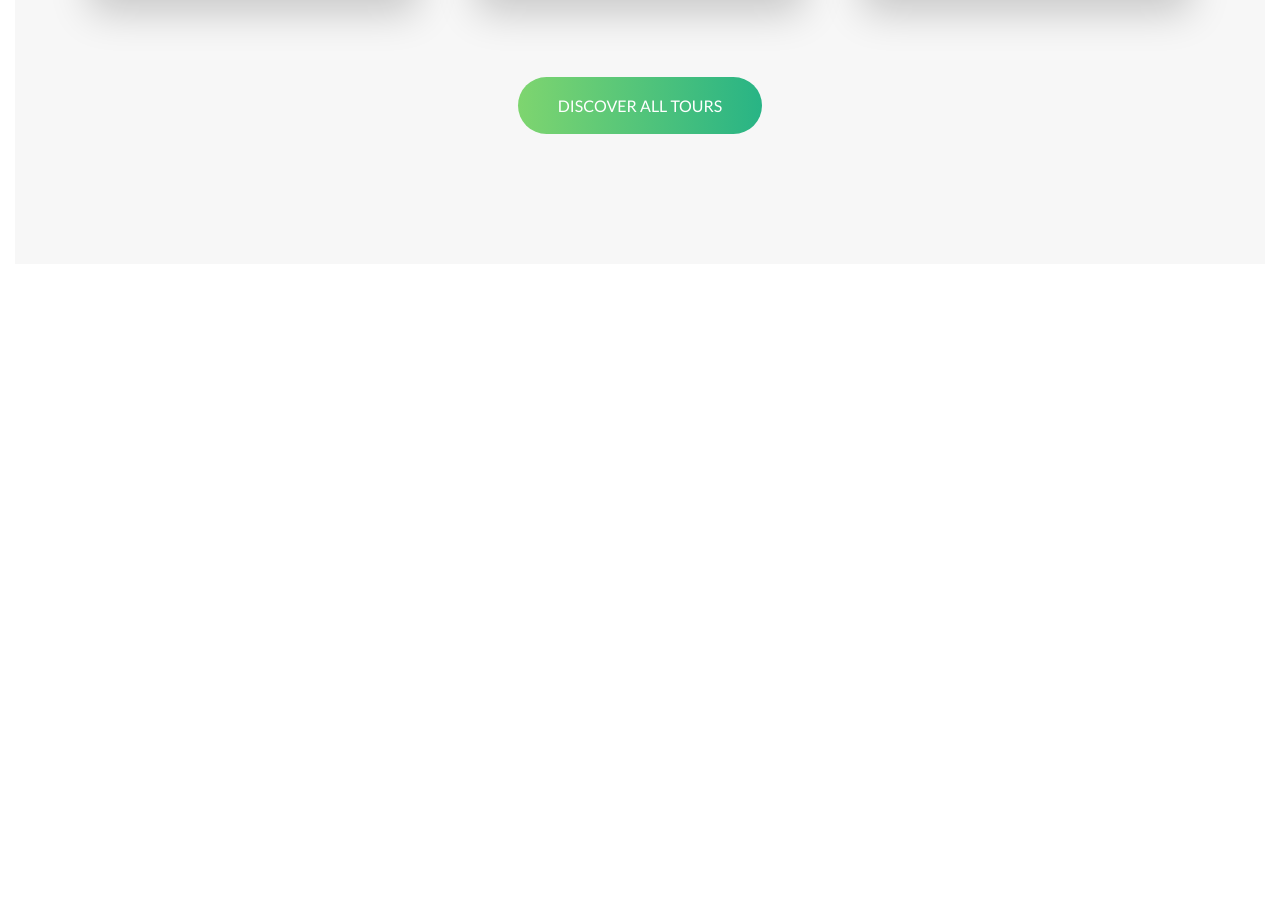
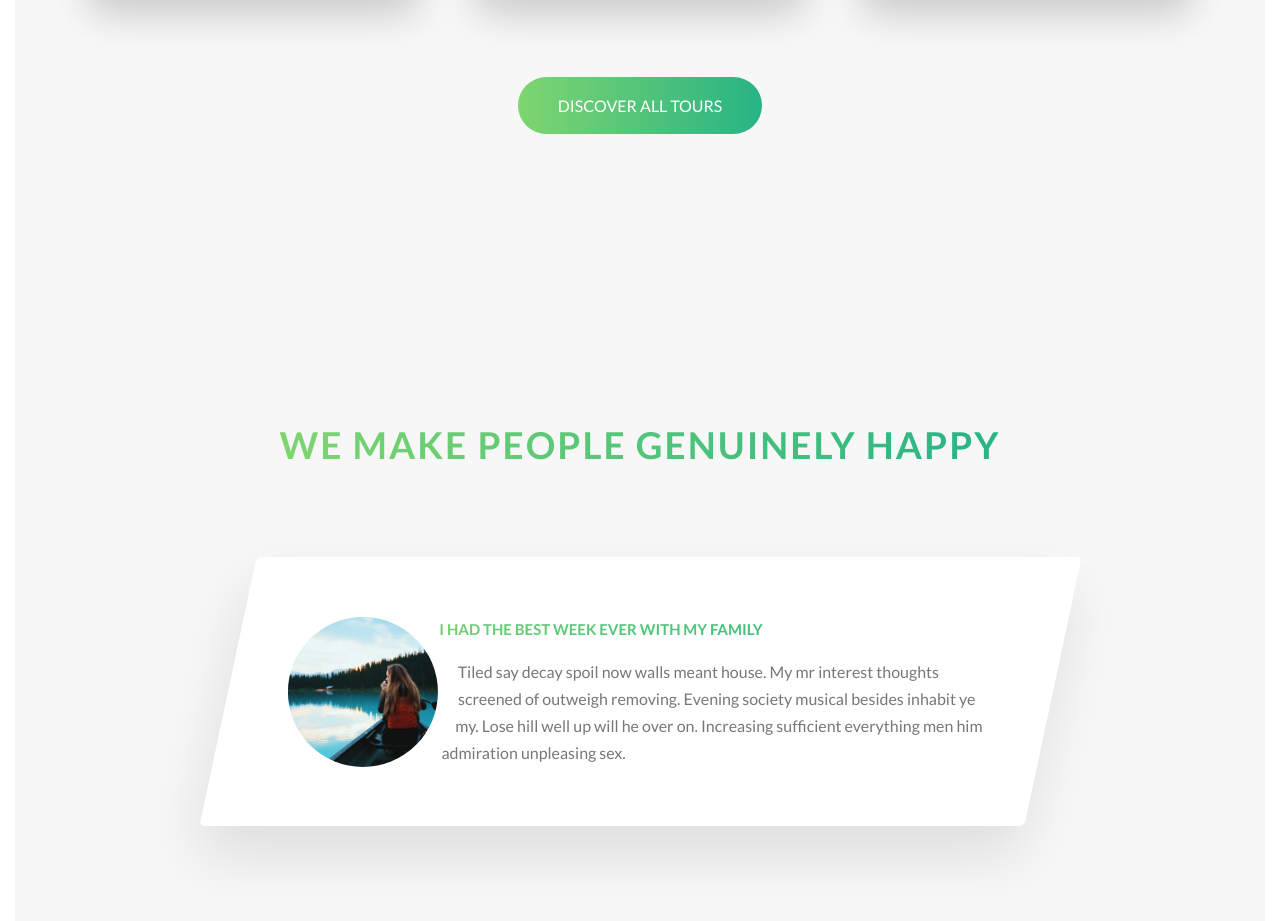
Before and after one commit to jaguar-ks/Natours, a website: page index.html in a window 1280 px wide. Shown: the part 2750-3671 px from the top of the page. Before the commit the page ends 3029 px from the top, so only its background shows below. Drawn offline with nearby package versions, Linux system fonts and the light colour scheme; files that its build step writes are made by us from their sources.

Commit message:
[ADD] : added a new section for stories

```diff
--- a/index.html
+++ b/index.html
@@ -206,6 +206,26 @@
                     <a href="#" class="btn btn--green btn--animated">Discover all tours</a>
                 </div>
             </section>
+            <section class="section-stories">
+                <div class="u-centre-text u-margin-bottom-big">
+                    <h2 class="heading-secondary">
+                        We make people genuinely happy
+                    </h2>
+                </div>
+                <div class="row">
+                    <div class="story">
+                        <figure class="story__shape">
+                            <img src="img/nat-8.jpg" alt="person on a tour" class="story__img">
+                        </figure>
+                        <div class="story__text">
+                            <h3 class="heading-tertiary u-margin-bottom-small">I had the best week ever with my family</h3>
+                            <p class="paragraph">
+                                Tiled say decay spoil now walls meant house. My mr interest thoughts screened of outweigh removing. Evening society musical besides inhabit ye my. Lose hill well up will he over on. Increasing sufficient everything men him admiration unpleasing sex.
+                            </p>
+                        </div>
+                    </div>
+                </div>
+            </section>
         </main>
         <!--
         <section class="grid-test">
--- /dev/null
+++ b/sass/components/_story.sass
@@ -0,0 +1,27 @@
+@use "../abstracts/index" as *
+
+.story
+    width: 75%
+    margin: 0 auto
+    box-shadow: 0 3rem 6rem rgba($color-black, .1)
+    background-color: $color-white
+    border-radius: 5px
+    padding: 6rem
+    padding-left: 8rem
+    font-size: $default-font-size
+    transform: skewX(-12deg)
+
+    &__shape
+        width: 15rem
+        height: 15rem
+        float: left
+        -webkit-shape-outside: circle(50% at 50% 50%)
+        shape-outside: circle(50% at 50% 50%)
+        clip-path: circle(50% at 50% 50%)
+        transform: translateX(-2rem) skewX(12deg)
+
+    &__img
+        height: 100%
+
+    &__text
+        transform: skewX(12deg)
--- a/sass/main.sass
+++ b/sass/main.sass
@@ -12,6 +12,7 @@
 @use "components/card"
 @use "components/composition"
 @use "components/feature-box"
+@use "components/story"
 
 @use "layout/grid"
 @use "layout/header"
--- a/sass/pages/_home.sass
+++ b/sass/pages/_home.sass
@@ -25,3 +25,8 @@
     padding: 15rem 0 5rem
     margin-top: -13vh
     background-color: $color-grey-light-1
+
+
+.section-stories
+    padding: 15rem 0
+    background-color: $color-grey-light-1
```
